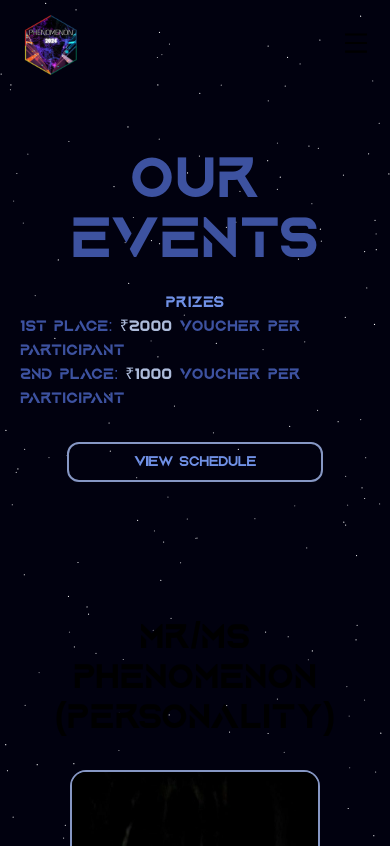
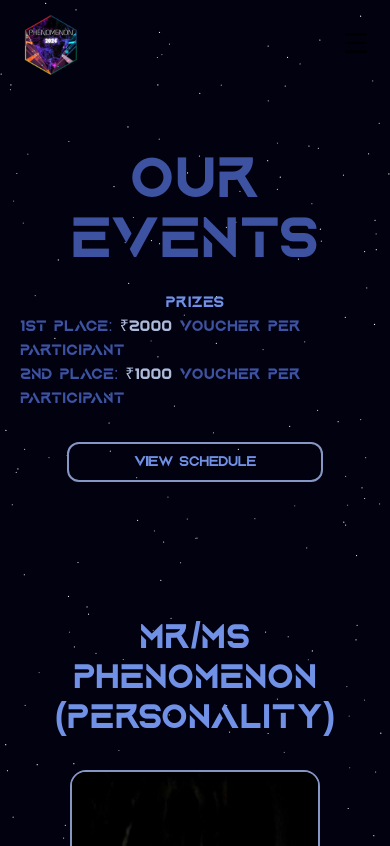
Before and after one commit to aayanatsap/phenomenon, a Next.js app: page /events in a window 390 px wide. Shown: the top 846 px of the page. Built offline with nearby package versions, Linux system fonts and the light colour scheme.

Commit message:
Update EventsCard.tsx

```diff
--- a/components/ui/EventsCard.tsx
+++ b/components/ui/EventsCard.tsx
@@ -25,7 +25,7 @@ export const EventsCard = ({title, content, rules, banner, key} : {
   return (
     <div className='lg:w-screen lg:h-screen lg:mb-8 mb-16 lg:px-0 px-3 py-10 lg:py-0' key={key}>
       <div className='w-full flex justify-center mb-8'>
-        <span className='text-electricBlue text-4xl md:text-5xl font-bold lg:hidden text-center font-aquireBold'>{title}</span>
+        <span className='text-lightblue text-4xl md:text-5xl font-bold lg:hidden text-center font-aquireBold'>{title}</span>
       </div>
       <div className='flex w-full lg:h-3/5 lg:flex-row flex-col justify-center items-center gap-10 lg:gap-16'>
         <div className='lg:h-[400px] lg:w-[320px] w-[250px] h-[350px] rounded-2xl'>
```
